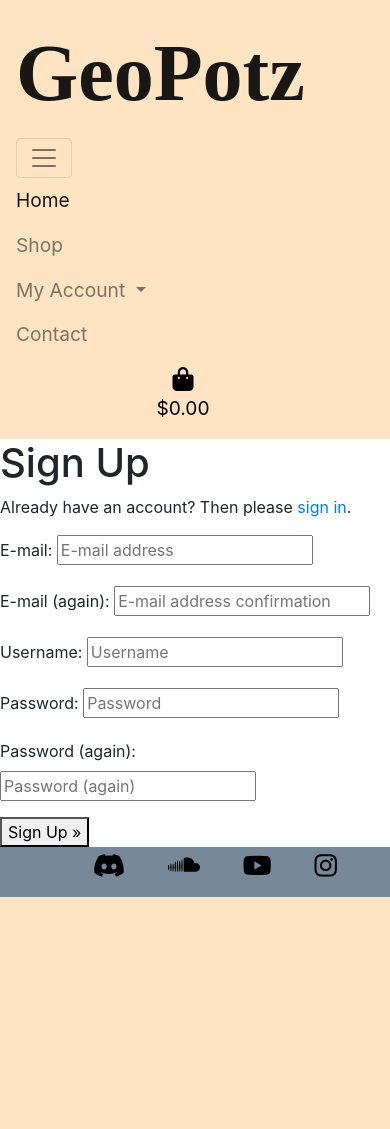
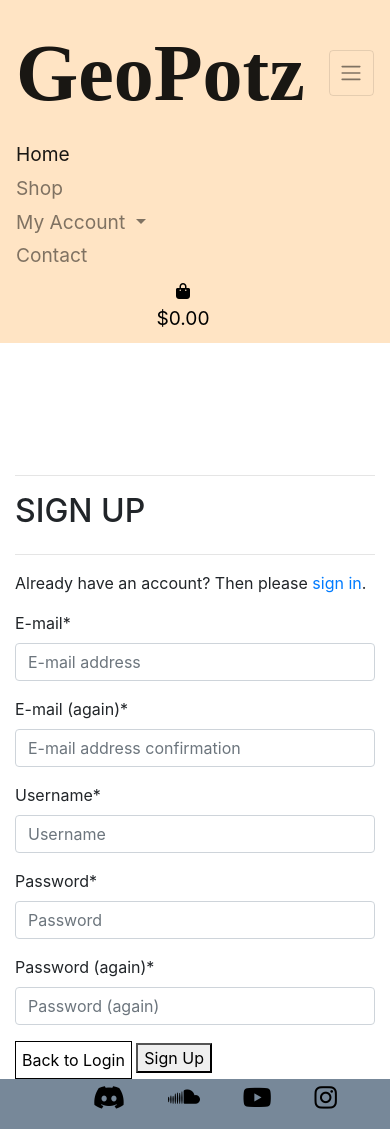
Before and after one commit to BMorrell92/BMorrell_Milestone_Project4, a Django app: page /accounts/signup/ in a window 390 px wide, after a click that opens the changed part. Before the commit the page ends 897 px from the top, so only its background shows below. Run offline with Django 3.2, Linux system fonts and the light colour scheme; parts of the project's set-up code (start-up, migrations or seed data) failed here and were passed over; some libraries are stand-ins or nearby versions; some web fonts are replaced.

Commit message:
updated allauth templates

```diff
--- a/static/css/base.css
+++ b/static/css/base.css
@@ -301,3 +301,39 @@
         height: calc(100vh - 116px);
     }
 }
+
+.display-4.logo-font.text-black {
+  font-size: 2rem;
+}
+
+.nav-link {
+  padding: 0.15rem;
+}
+
+.nav-link i.fa-lg {
+  font-size: 1rem;
+}
+
+.navbar-toggler {
+  padding: .6rem .6rem;
+  font-size: 1rem;
+}
+
+#delivery-banner h4 {
+  font-size: .9rem;
+}
+
+.btn.btn-outline-black.rounded-0,
+.btn.btn-black.rounded-0 {
+  padding: .375rem .375rem;
+}
+
+.btn.btn-outline-black.rounded-0.btn-lg,
+.btn.btn-black.rounded-0.btn-lg {
+  padding: .375rem .375rem;
+  font-size: .75rem;
+}
+
+.increment-qty, .decrement-qty {
+  padding: .25rem .5rem !important;
+}
--- a/templates/allauth/account/account_inactive.html
+++ b/templates/allauth/account/account_inactive.html
@@ -4,8 +4,10 @@
 
 {% block head_title %}{% trans "Account Inactive" %}{% endblock %}
 
-{% block content %}
-<h1>{% trans "Account Inactive" %}</h1>
+{% block inner_content %}
+<hr>
+<h2 class="logo-font mb-4">{% trans "Account Inactive" %}</h2>
+<hr>
 
 <p>{% trans "This account is inactive." %}</p>
 {% endblock %}
--- a/templates/allauth/account/base.html
+++ b/templates/allauth/account/base.html
@@ -1 +1,15 @@
 {% extends "base.html" %}
+
+{% block content %}
+    <div class="container header-container">
+        <div class="overlay"></div>
+        <div class="row">
+            <div class="col-12 col-md-6">
+                <div class="allauth-form-inner-content">
+                    {% block inner_content %}
+                    {% endblock %}
+                </div>
+            </div>
+        </div>
+    </div>
+{% endblock %}
--- a/templates/allauth/account/email_confirm.html
+++ b/templates/allauth/account/email_confirm.html
@@ -6,8 +6,10 @@
 {% block head_title %}{% trans "Confirm E-mail Address" %}{% endblock %}
 
 
-{% block content %}
-<h1>{% trans "Confirm E-mail Address" %}</h1>
+{% block inner_content %}
+<hr>
+<h2 class="logo-font mb-4">{% trans "Confirm E-mail Address" %}</h2>
+<hr>
 
 {% if confirmation %}
 
--- a/templates/allauth/account/password_reset_done.html
+++ b/templates/allauth/account/password_reset_done.html
@@ -5,8 +5,10 @@
 
 {% block head_title %}{% trans "Password Reset" %}{% endblock %}
 
-{% block content %}
-    <h1>{% trans "Password Reset" %}</h1>
+{% block inner_content %}
+    <hr>
+    <h2 class="logo-font mb-4">{% trans "Password Reset" %}</h2>
+    <hr>
 
     {% if user.is_authenticated %}
     {% include "account/snippets/already_logged_in.html" %}
--- a/templates/allauth/account/password_reset_from_key_done.html
+++ b/templates/allauth/account/password_reset_from_key_done.html
@@ -3,7 +3,9 @@
 {% load i18n %}
 {% block head_title %}{% trans "Change Password" %}{% endblock %}
 
-{% block content %}
-    <h1>{% trans "Change Password" %}</h1>
+{% block inner_content %}
+    <hr>
+    <h2 class="logo-font mb-4">{% trans "Change Password" %}</h2>
+    <hr>
     <p>{% trans 'Your password is now changed.' %}</p>
 {% endblock %}
--- a/templates/allauth/account/signup.html
+++ b/templates/allauth/account/signup.html
@@ -4,18 +4,21 @@
 
 {% block head_title %}{% trans "Signup" %}{% endblock %}
 
-{% block content %}
-<h1>{% trans "Sign Up" %}</h1>
+{% block inner_content %}
+<hr>
+<h2 class="logo-font mb-4">{% trans "Sign Up" %}</h2>
+<hr>
 
 <p>{% blocktrans %}Already have an account? Then please <a href="{{ login_url }}">sign in</a>.{% endblocktrans %}</p>
 
 <form class="signup" id="signup_form" method="post" action="{% url 'account_signup' %}">
   {% csrf_token %}
-  {{ form.as_p }}
+  {{ form|crispy }}
   {% if redirect_field_value %}
   <input type="hidden" name="{{ redirect_field_name }}" value="{{ redirect_field_value }}" />
   {% endif %}
-  <button type="submit">{% trans "Sign Up" %} &raquo;</button>
+  <a class="btn btn-outline-black rounded-0" href="{% url 'account_login' %}">Back to Login</a>
+  <button type="submit">{% trans "Sign Up" %}</button>
 </form>
 
 {% endblock %}
--- a/templates/allauth/account/signup_closed.html
+++ b/templates/allauth/account/signup_closed.html
@@ -4,8 +4,10 @@
 
 {% block head_title %}{% trans "Sign Up Closed" %}{% endblock %}
 
-{% block content %}
-<h1>{% trans "Sign Up Closed" %}</h1>
+{% block inner_content %}
+<hr>
+<h2 class="logo-font mb-4">{% trans "Sign Up Closed" %}</h2>
+<hr>
 
 <p>{% trans "We are sorry, but the sign up is currently closed." %}</p>
 {% endblock %}
--- a/templates/allauth/account/verification_sent.html
+++ b/templates/allauth/account/verification_sent.html
@@ -4,8 +4,10 @@
 
 {% block head_title %}{% trans "Verify Your E-mail Address" %}{% endblock %}
 
-{% block content %}
-    <h1>{% trans "Verify Your E-mail Address" %}</h1>
+{% block inner_content %}
+    <hr>
+    <h2 class="logo-font mb-4">{% trans "Verify Your E-mail Address" %}</h2>
+    <hr>
 
     <p>{% blocktrans %}We have sent an e-mail to you for verification. Follow the link provided to finalize the signup process. Please contact us if you do not receive it within a few minutes.{% endblocktrans %}</p>
 
--- a/templates/allauth/account/verified_email_required.html
+++ b/templates/allauth/account/verified_email_required.html
@@ -4,8 +4,10 @@
 
 {% block head_title %}{% trans "Verify Your E-mail Address" %}{% endblock %}
 
-{% block content %}
-<h1>{% trans "Verify Your E-mail Address" %}</h1>
+{% block inner_content %}
+<hr>
+<h2 class="logo-font mb-4">{% trans "Verify Your E-mail Address" %}</h2>
+<hr>
 
 {% url 'account_email' as email_url %}
 
```
Also changed, not shown: templates/allauth/account/email.html (+5 -3 lines), templates/allauth/account/login.html (+9 -4 lines), templates/allauth/account/logout.html (+5 -3 lines), templates/allauth/account/password_change.html (+6 -3 lines), templates/allauth/account/password_reset.html (+6 -3 lines), templates/allauth/account/password_reset_from_key.html (+6 -3 lines), templates/allauth/account/password_set.html (+5 -3 lines).
